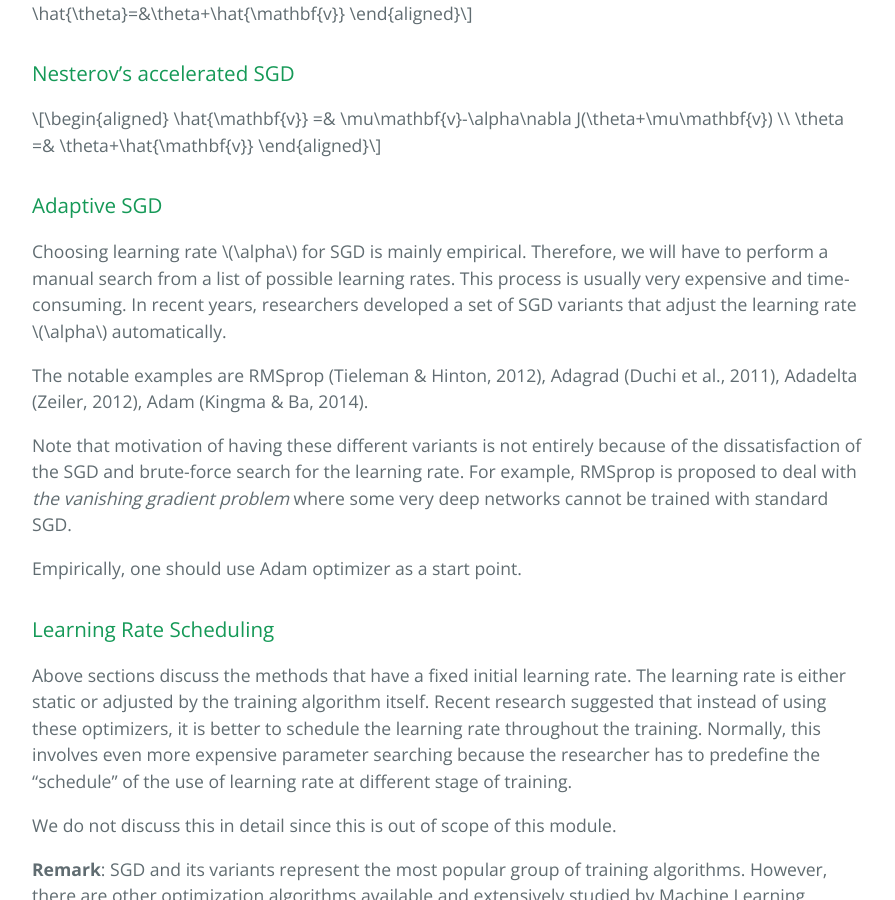
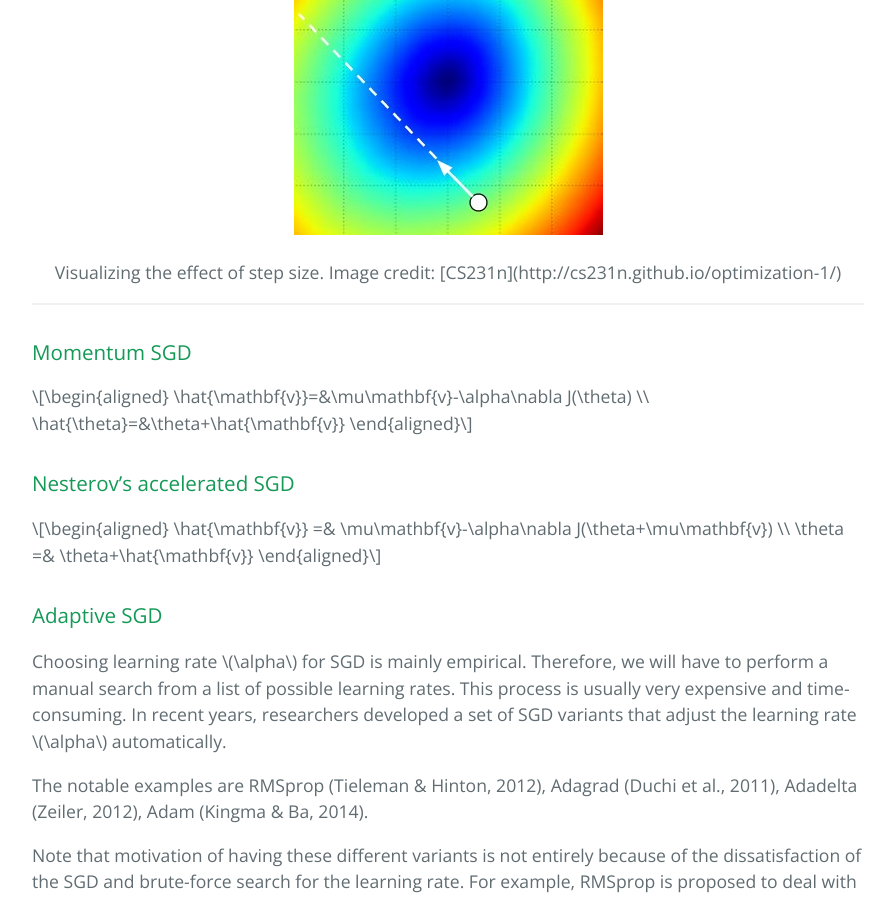
Before and after one commit to PnS2018/pns2018.github.com, a Jekyll site: the page built from session_02.md, in a window 1280 px wide and 900 px high, scrolled down 7276 px. Shown: the whole window, without its empty margins (192-1087 px from the left). Built offline with Jekyll 4.4.1, drawn with Linux system fonts in a browser that asks for light colours; nearby versions of some CDN libraries; some of the changed text lies outside the part shown.

Commit message:
udpate images

```diff
--- a/session_02.md
+++ b/session_02.md
@@ -236,6 +236,13 @@
 
 $$\hat{\theta}=\theta-\alpha\frac{\partial J(\theta)}{\partial \theta}$$
 
+<hr>
+<div align="center">
+<img src="./images/stepsize.jpg">
+<p>Visualizing the effect of step size. Image credit: [CS231n](http://cs231n.github.io/optimization-1/)</p>
+</div>
+<hr>
+
 ### Momentum SGD
 
 $$
@@ -263,6 +270,15 @@
 Note that motivation of having these different variants is not entirely because of the dissatisfaction of the SGD and brute-force search for the learning rate. For example, RMSprop is proposed to deal with _the vanishing gradient problem_ where some very deep networks cannot be trained with standard SGD.
 
 Empirically, one should use Adam optimizer as a start point.
+
+
+<hr>
+<div align="center">
+<img src="./images/opt1.gif">
+<img src="./images/opt2.gif">
+<p>Comparing different gradient optimization methods. Image credit: [Alec Radford](https://twitter.com/alecrad)</p>
+</div>
+<hr>
 
 ### Learning Rate Scheduling
 
```
